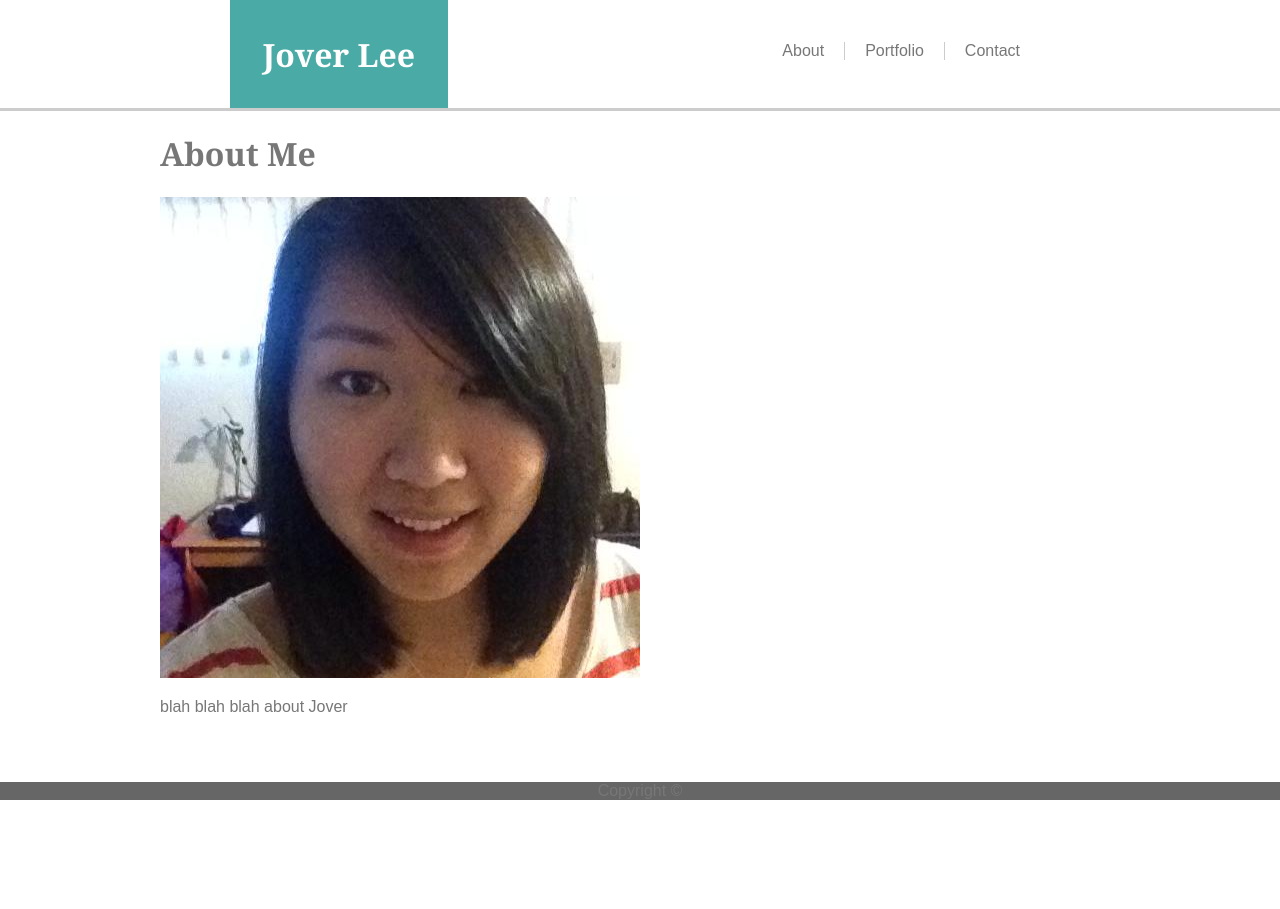
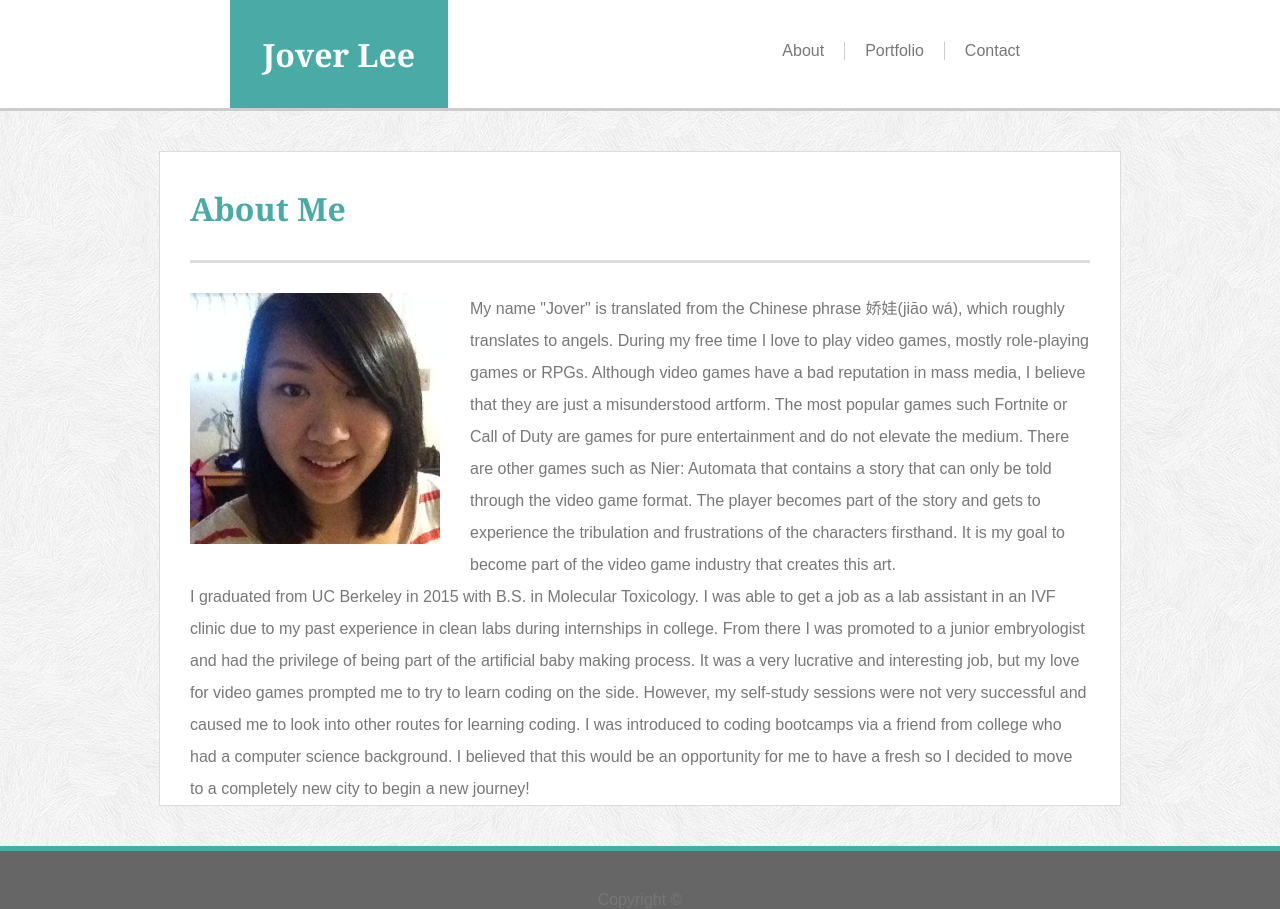
Before and after one commit to joverlee521/Basic-Portfolio, a plain HTML site: page index.html in a window 1280 px wide. Before the commit the page ends 800 px from the top, so only its background shows below. Drawn offline with Linux system fonts and the light colour scheme.

Commit message:
finished styling the About page

```diff
--- a/assets/css/style.css
+++ b/assets/css/style.css
@@ -1,7 +1,7 @@
 body {
     color: #777777;
     font-family: Arial, Arial, Helvetica, sans-serif;
-    background-color: #ffffff;
+    background-image: url("../images/subtle_white_feathers.png");
     margin: auto;
 }
 
@@ -20,6 +20,7 @@ header h1 {
     float: left;
     margin: 0px 0px 0px 230px;
     padding: 32.5px;
+    height: 100%;
     color: #ffffff;
     background-color: #4aaaa5;
 }
@@ -59,15 +60,38 @@ li a {
 footer {
     display: block;
     background-color: #666666;
-    bottom: 0;
-    left:0;
     text-align: center;
-    position: fixed;
     width: 100%;
+    border-top: 5px solid #4aaaa5;
+    padding-top: 40px;
 }
 
 .main-content {
     width: 960px;
-    margin: auto;
+    margin: 40px auto;
+    border-style: solid;
+    border-width: 1px;
+    border-color: #dddddd;
+    background: #ffffff;
     clear: both;
+    overflow: hidden;
 }
+
+.main-content h1 {
+    color: #4aaaa5;
+    margin: 30px;
+    padding: 5px 0px 30px 0px;
+    border-bottom: 3px solid #dddddd;
+}
+
+.profile-pic {
+    float: left;
+    margin: 0px 30px 30px 30px;
+    width: 250px;
+    height: auto;
+}
+
+.main-content p {
+    margin: 0px 30px;
+    line-height: 200%;
+}
--- a/index.html
+++ b/index.html
@@ -19,8 +19,10 @@
     </header>
     <div class="main-content">
         <h1>About Me</h1>
-        <img src="assets/images/Profile-pic.jpg" alt="Jover Lee"/>
-        <p>blah blah blah about Jover</p>
+        <img class="profile-pic" src="assets/images/Profile-pic.jpg" alt="Jover Lee"/>
+        <p>My name "Jover" is translated from the Chinese phrase <span lang="zh">娇娃</span>(jiāo wá), which roughly translates to angels. During my free time I love to play video games, mostly role-playing games or RPGs. Although video games have a bad reputation in mass media, I believe that they are just a misunderstood artform. The most popular games such Fortnite or Call of Duty are games for pure entertainment and do not elevate the medium. There are other games such as Nier: Automata that contains a story that can only be told through the video game format. The player becomes part of the story and gets to experience the tribulation and frustrations of the characters firsthand. It is my goal to become part of the video game industry that creates this art.</p>
+
+        <p>I graduated from UC Berkeley in 2015 with B.S. in Molecular Toxicology. I was able to get a job as a lab assistant in an IVF clinic due to my past experience in clean labs during internships in college. From there I was promoted to a junior embryologist and had the privilege of being part of the artificial baby making process. It was a very lucrative and interesting job, but my love for video games prompted me to try to learn coding on the side. However, my self-study sessions were not very successful and caused me to look into other routes for learning coding. I was introduced to coding bootcamps via a friend from college who had a computer science background. I believed that this would be an opportunity for me to have a fresh so I decided to move to a completely new city to begin a new journey!</p>
     </div>
     <footer>
         Copyright &copy;
```
Also changed, not shown: contact.html (+1 -1 lines), portfolio.html (+1 -1 lines), assets/images/subtle_white_feathers.png (added).
